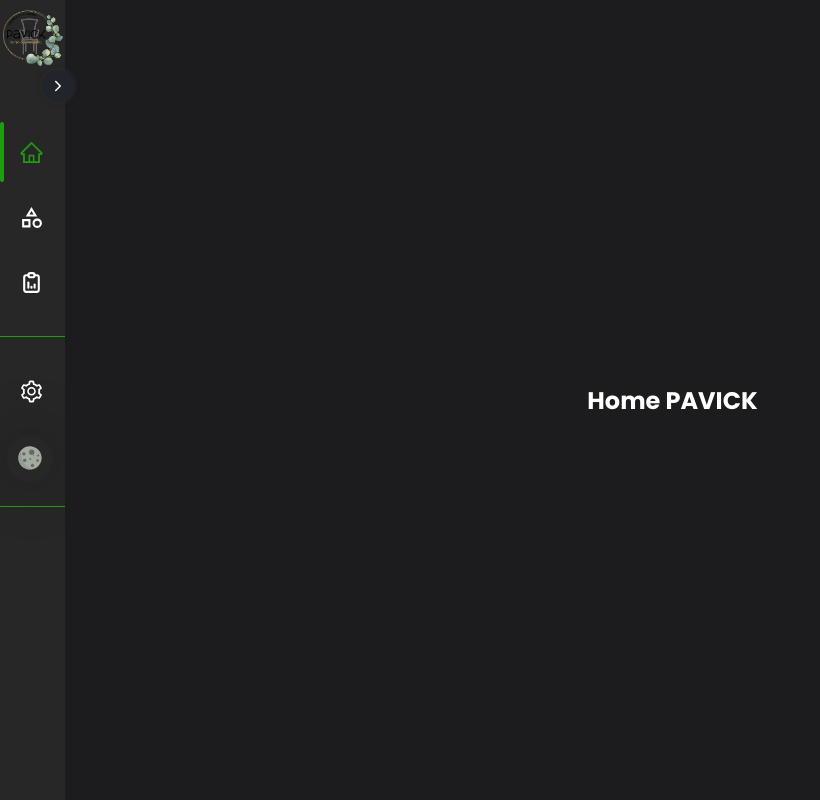
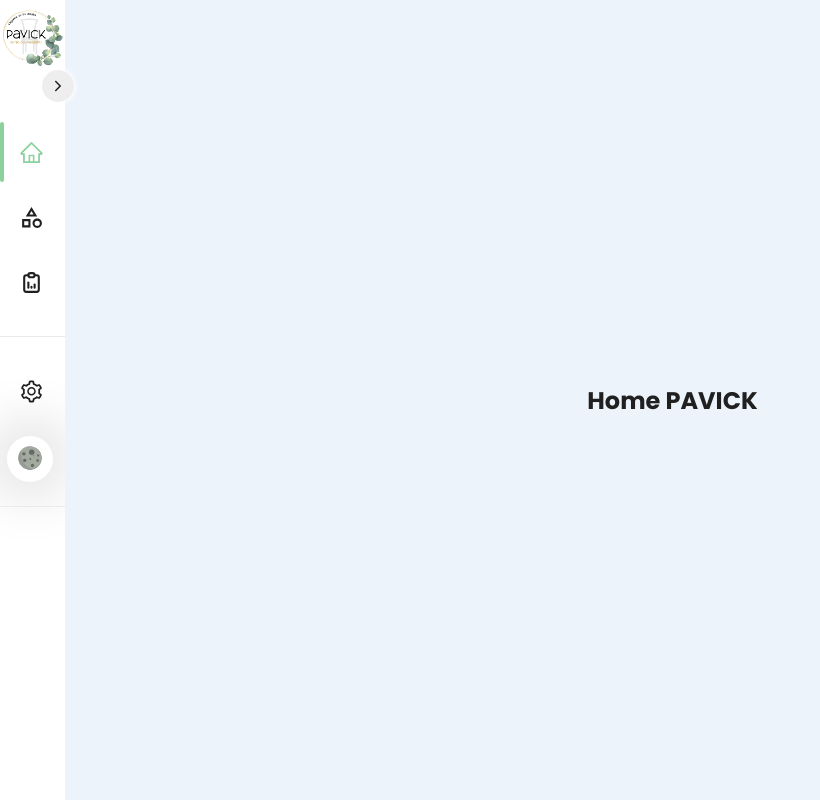
Before and after one commit to GMrlsN/pavick_2024, a React (Vite) app: page / in a window 1280 px wide. Shown: the whole page, without its empty margins (0-820 px from the left). Built offline with nearby package versions, Linux system fonts and the light colour scheme.

Commit message:
Sidebar actualizado

```diff
--- a/package.json
+++ b/package.json
@@ -11,8 +11,8 @@
   },
   "dependencies": {
     "@supabase/supabase-js": "^2.46.1",
-    "@tanstack/react-query": "^5.59.20",
-    "@tanstack/react-query-devtools": "^5.59.20",
+    "@tanstack/react-query": "^5.59.19",
+    "@tanstack/react-query-devtools": "^5.59.19",
     "@tanstack/react-table": "^8.20.5",
     "react": "^18.3.1",
     "react-color": "^2.19.3",
--- a/src/App.jsx
+++ b/src/App.jsx
@@ -4,7 +4,7 @@
 import { Device } from "./styles/breackpoints"
 export const ThemeContext = createContext(null)
 function App() {
-  const [themeuse, setTheme] = useState("dark");
+  const [themeuse, setTheme] = useState("light");
   const theme = themeuse === "light" ? "light" : "dark";
   const themeStyles = theme === "light" ? Light : Dark;
   const [sidebarOpen, setSidebarOpen] = useState(false)
--- a/src/components/moleculas/Btnsave.jsx
+++ b/src/components/moleculas/Btnsave.jsx
@@ -1,15 +1,15 @@
 import styled from "styled-components";
-import { Icono } from "../../index"
-export function Btnsave({ funcion, titulo, bgcolor, icono, url }) {
+import {Icono} from "../../index"
+export function Btnsave({ funcion, titulo, bgcolor, icono,url }) {
   return (
     <Container type="submit" $bgcolor={bgcolor}>
 
-      <Icono>{icono}</Icono>
+     <Icono>{icono}</Icono>
 
 
       <span className="btn" onClick={funcion}>
         <a href={url} target="_blank">
-          {titulo}
+           {titulo}
         </a>
 
       </span>
@@ -26,10 +26,10 @@
   background-color:initial;
  z-index:2;
   .btn{
-    background: ${(props) => props.$bgcolor};
+    background: ${(props)=>props.$bgcolor};
     padding: 0.6em 1.3em;
     font-weight: 900;
-    font-size: 18px;
+    font-size: 15px;
     border: 3px solid black;
     border-radius: 0.4em;
     box-shadow: 0.1em 0.1em #000;
--- a/src/components/organismos/sidebar/Sidebar.jsx
+++ b/src/components/organismos/sidebar/Sidebar.jsx
@@ -6,7 +6,7 @@
   SidebarCard,
   ToggleTema,
 } from "../../../index";
-import { v } from "../../../styles/variables"
+import {v} from "../../../styles/variables"
 import { NavLink } from "react-router-dom";
 
 export function Sidebar({ state, setState }) {
@@ -58,7 +58,7 @@
             </NavLink>
           </div>
         ))}
-        <ToggleTema />
+        <ToggleTema/>
         <Divider />
         {state && <SidebarCard />}
       </Container>
@@ -81,7 +81,7 @@
     border-radius: 10px;
   }
   &::-webkit-scrollbar-thumb {
-    background-color: ${(props) => props.theme.colorScroll};
+    background-color: ${(props)=>props.theme.colorScroll};
     border-radius: 10px;
   }
 
@@ -96,11 +96,11 @@
     .imgcontent {
       display: flex;
       justify-content: center;
-      align-items: left;
+      align-items:left;
       width: 40px;
       cursor: pointer;
       transition: 0.3s ease;
-      transform: ${({ $isopen }) => ($isopen === "true" ? `scale(0.7)` : `scale(1.5)`)}
+      transform: ${({ $isopen }) => ($isopen==="true" ? `scale(1.0)` : `scale(1.5)`)}
         rotate(${({ theme }) => theme.logorotate});
       img {
         width: 100%;
@@ -108,7 +108,8 @@
       }
     }
     h2 {
-      display: ${({ $isopen }) => ($isopen === "true" ? `block` : `none`)};
+      display: ${({ $isopen }) => ($isopen==="true" ? `block` : `none`)};
+      font-family: "Georgia", sans-serif;
     }
     @keyframes flotar {
       0% {
@@ -188,7 +189,7 @@
     transition: all 0.2s;
     z-index: 2;
     transform: ${({ $isopen }) =>
-    $isopen === "true" ? `translateX(162px) rotate(3.142rad)` : `initial`};
+      $isopen==="true" ? `translateX(162px) rotate(3.142rad)` : `initial`};
     color: ${(props) => props.theme.text};
   }
 `;
--- a/src/components/organismos/sidebar/SidebardCard.jsx
+++ b/src/components/organismos/sidebar/SidebardCard.jsx
@@ -1,16 +1,12 @@
 import styled from "styled-components";
-import { v, Btnsave } from "../../../index";
+import {Btnsave } from "../../../index";
 export function SidebarCard() {
 
   return (
     <Container>
-      <span className="icon">{<v.iconoayuda />}</span>
       <div className="cardContent">
-        <div className="circle1"></div>
-        <div className="circle2"></div>
-        <h3>Cerrar sesión</h3>
         <div className="contentBtn">
-          <Btnsave titulo="Cerrar ..." bgcolor="#f8f2fd" />
+          <Btnsave titulo="Cerrar sesión" bgcolor="#d4fadd"  />
         </div>
       </div>
     </Container>
@@ -21,7 +17,6 @@
   padding: 1rem;
   text-align: center;
   position: relative;
-
 
   .icon {
     position: absolute;
@@ -35,36 +30,10 @@
   .cardContent {
     position: relative;
     padding: 1rem;
-    background: ${(props) => props.theme.bg5};
+    background: ${(props) => props.theme.fg};
     border-radius: 10px;
     overflow: hidden;
 
-    .circle1,
-    .circle2 {
-      position: absolute;
-      background: ${(props) => props.theme.whiteBg};
-      border-radius: 50%;
-      opacity: 0.7;
-    }
-    .circle1 {
-      height: 100px;
-      width: 100px;
-      top: -50px;
-      left: -50px;
-    }
-    .circle2 {
-      height: 130px;
-      width: 130px;
-      bottom: -80px;
-      right: -70px;
-    }
-    h3 {
-      font-size: 1.1rem;
-      margin-top: 1rem;
-      padding: 1rem 0;
-      font-weight: 800;
-      color: #000;
-    }
     .contentBtn {
       position:relative;
       margin-left:-8px;
--- a/src/styles/themes.jsx
+++ b/src/styles/themes.jsx
@@ -1,5 +1,5 @@
-export const Light = {
-  rgbafondoanimado: "rgba(102, 102, 102, 0.2)",
+export const Light ={
+  rgbafondoanimado:"rgba(102, 102, 102, 0.2)",
   body: "#fff",
   text: "#202020",
   bodyRgba: "255, 255, 255",
@@ -15,34 +15,34 @@
   fontxxxl: "4em",
   fontButton: "0.875em",
   navHeight: "5rem",
-  whiteBg: "#54e143",
+  whiteBg:"#f7b272",
   bg: "rgb(255,255,255)",
   bgAlpha: "#f2f2f2",
   bg2: "rgb(245,245,245)",
   bg3: "#fff",
   primary: "rgb(52, 131, 235)",
-  bg4: "#1aa00a",
-  bg5: "#1aa00a",
-  bgtotal: "#EDF3FB",
-  bgtgderecha: "#eeeeee",
-  colorToggle: "#A8E6CF",
-  translateToggle: "-12px",
+  bg4:"#eaeaea",
+  bg5:"#8cd19d",
+  bgtotal:"#EDF3FB",
+  bgtgderecha:"#eeeeee",
+  colorToggle:"#A8E6CF",
+  translateToggle:"-12px",
 
-  logorotate: "360deg",
-  slideroffset: "0.3em",
-  sizeoficon: "1.4em",
-  colorSubtitle: "#2c2c2c",
-  colorScroll: "#cac9ca",
-  bgcards: "#ffffff",
-  colortitlecard: "#363637",
-  colorsubtitlecard: "#080808"
+  logorotate:"360deg",
+  slideroffset:"0.3em",
+  sizeoficon:"1.4em",
+  colorSubtitle:"#2c2c2c",
+  colorScroll:"#cac9ca",
+  bgcards:"#ffffff",
+  colortitlecard:"#363637",
+  colorsubtitlecard:"#080808"
 }
 export const Dark = {
-  colortitlecard: "#8C9298",
-  colorsubtitlecard: "#F0F0F0",
-  bgcards: "#171717",
-  rgbafondoanimado: "rgba(198, 198, 198, 0.2)",
-  bgtgderecha: "#21252B",
+colortitlecard:"#8C9298",
+  colorsubtitlecard:"#F0F0F0",
+  bgcards:"#171717",
+  rgbafondoanimado:"rgba(198, 198, 198, 0.2)",
+  bgtgderecha:"#21252B",
   body: "#202020",
   text: "#fff",
   bodyRgba: "32,32,32",
@@ -58,21 +58,21 @@
   fontxxxl: "4em",
   fontButton: "0.875em",
   navHeight: "5rem",
-  whiteBg: "#54e143",
+  whiteBg:"#A8E6CF",
   bg: "#272727",
   bgAlpha: "rgba(0,0,0,.3)",
   bg2: "rgb(30,30,30)",
   bg3: "#2C2C2E",
   primary: "rgb(52, 131, 235)",
-  bg4: "#1aa00a",
-  bg5: "#1aa00a",
-  bgtotal: "#1C1C1E",
-  colorToggle: "rgb(52, 131, 235)",
-  translateToggle: "26px",
+  bg4:"#4E4E50",
+  bg5:"#8cd19d",
+  bgtotal:"#1C1C1E",
+  colorToggle:"rgb(52, 131, 235)",
+  translateToggle:"26px",
 
-  logorotate: "-360deg",
-  slideroffset: "0.3em",
-  sizeoficon: "1.4em",
-  colorSubtitle: "#b7b7b7",
-  colorScroll: "#434343"
+  logorotate:"-360deg",
+  slideroffset:"0.3em",
+  sizeoficon:"1.4em",
+  colorSubtitle:"#b7b7b7",
+  colorScroll:"#434343"
 };
--- a/src/utils/dataEstatica.jsx
+++ b/src/utils/dataEstatica.jsx
@@ -37,7 +37,7 @@
     to: "/inventario",
   },
   {
-    label: "(Reportes)",
+    label: "Reportes",
     icon: <v.iconoreportes />,
     to: "/reportes",
   },
```
Also changed, not shown: 1 other file (tests, documents, lock files or other folders).
